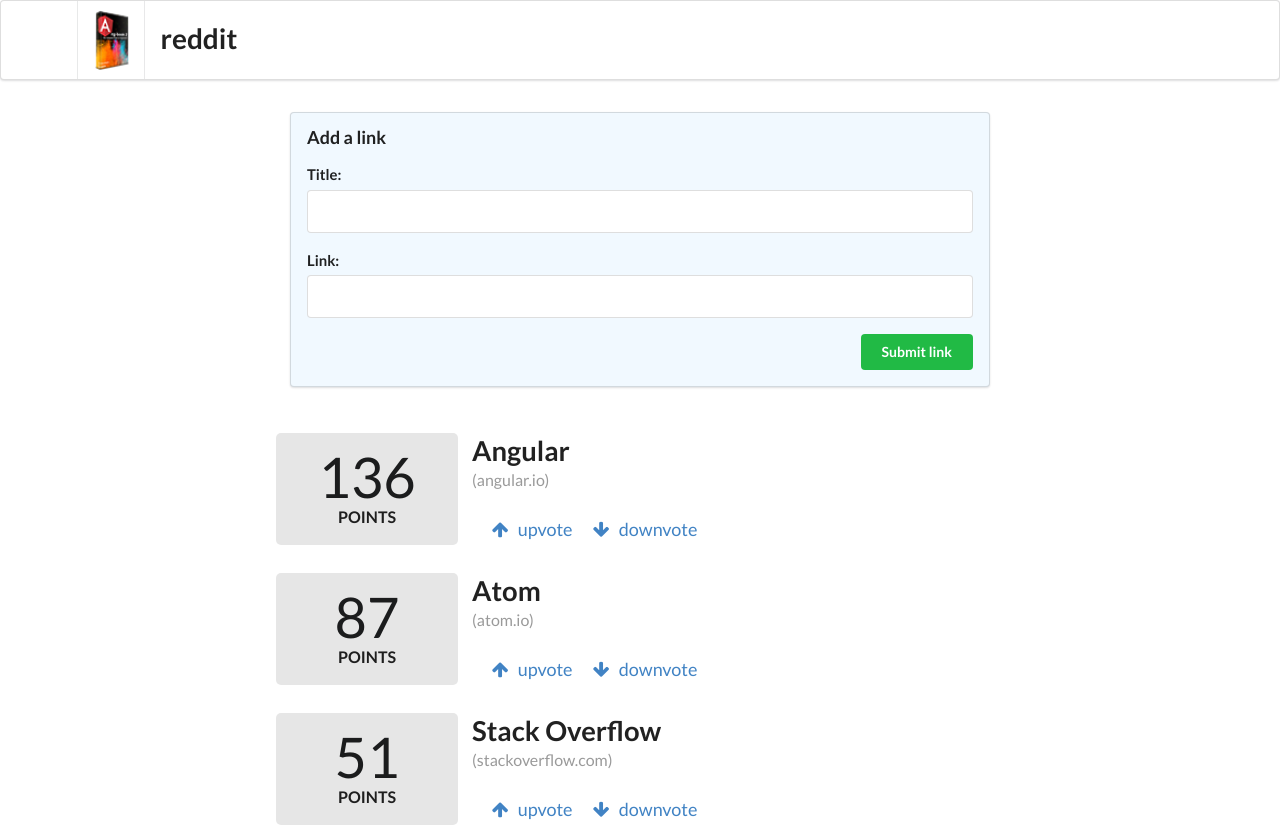
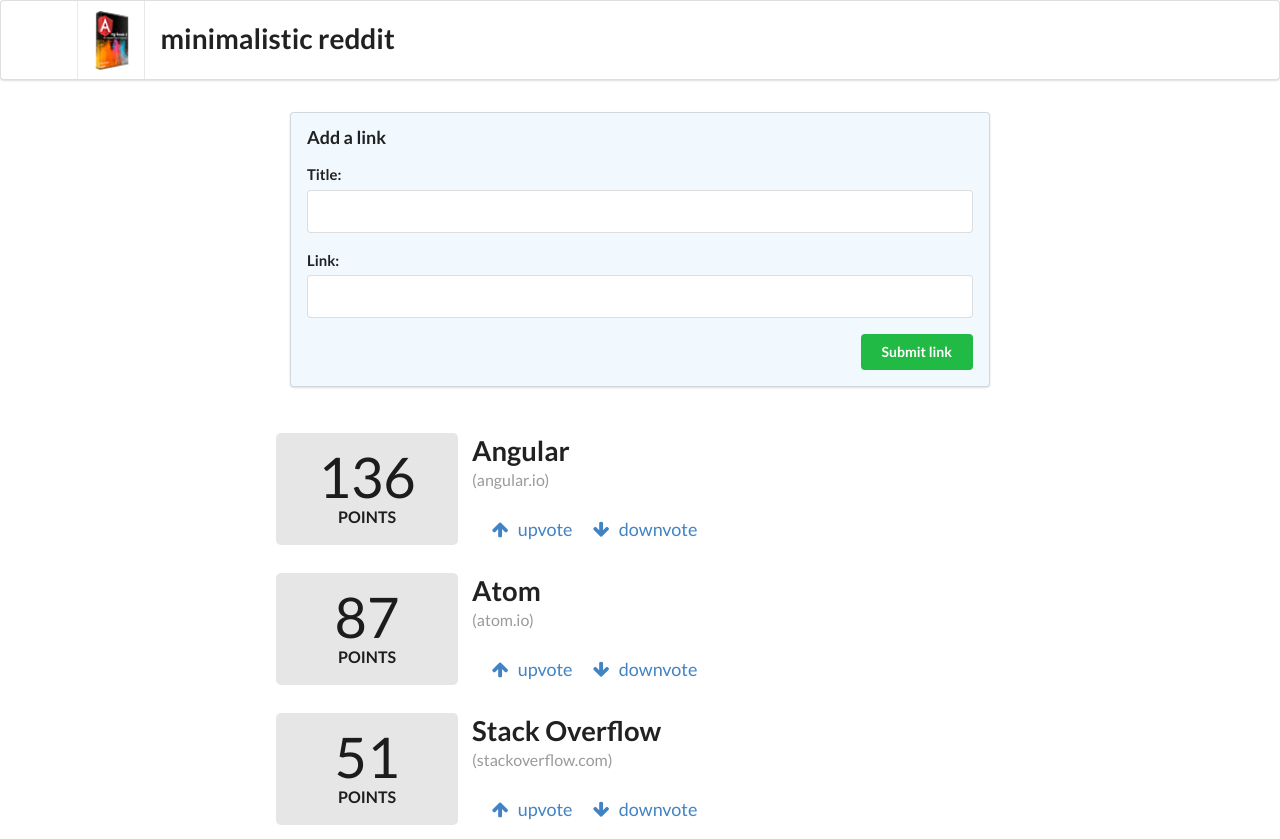
Before and after one commit to d0vi/minimal-reddit, an Angular app: page / in a window 1280 px wide. Built offline with nearby package versions, Linux system fonts and the light colour scheme.

Commit message:
Changed application name

```diff
--- a/src/app/header/header.component.html
+++ b/src/app/header/header.component.html
@@ -4,7 +4,7 @@
       <img class="logo" src="../../assets/images/ng-book-2-minibook.png">
     </a>
     <div class="header item borderless">
-      <h1 class="ui header">reddit</h1>
+      <h1 class="ui header">minimalistic reddit</h1>
     </div>
   </div>
 </div>
--- a/src/index.html
+++ b/src/index.html
@@ -2,7 +2,7 @@
 <html lang="en">
   <head>
     <meta charset="utf-8">
-    <title>minimal reddit</title>
+    <title>minimalistic reddit</title>
     <base href="/">
     <meta name="viewport" content="width=device-width, initial-scale=1">
     <link rel="icon" type="image/x-icon" href="favicon.ico">
```
Also changed, not shown: 1 other file (tests, documents, lock files or other folders).
